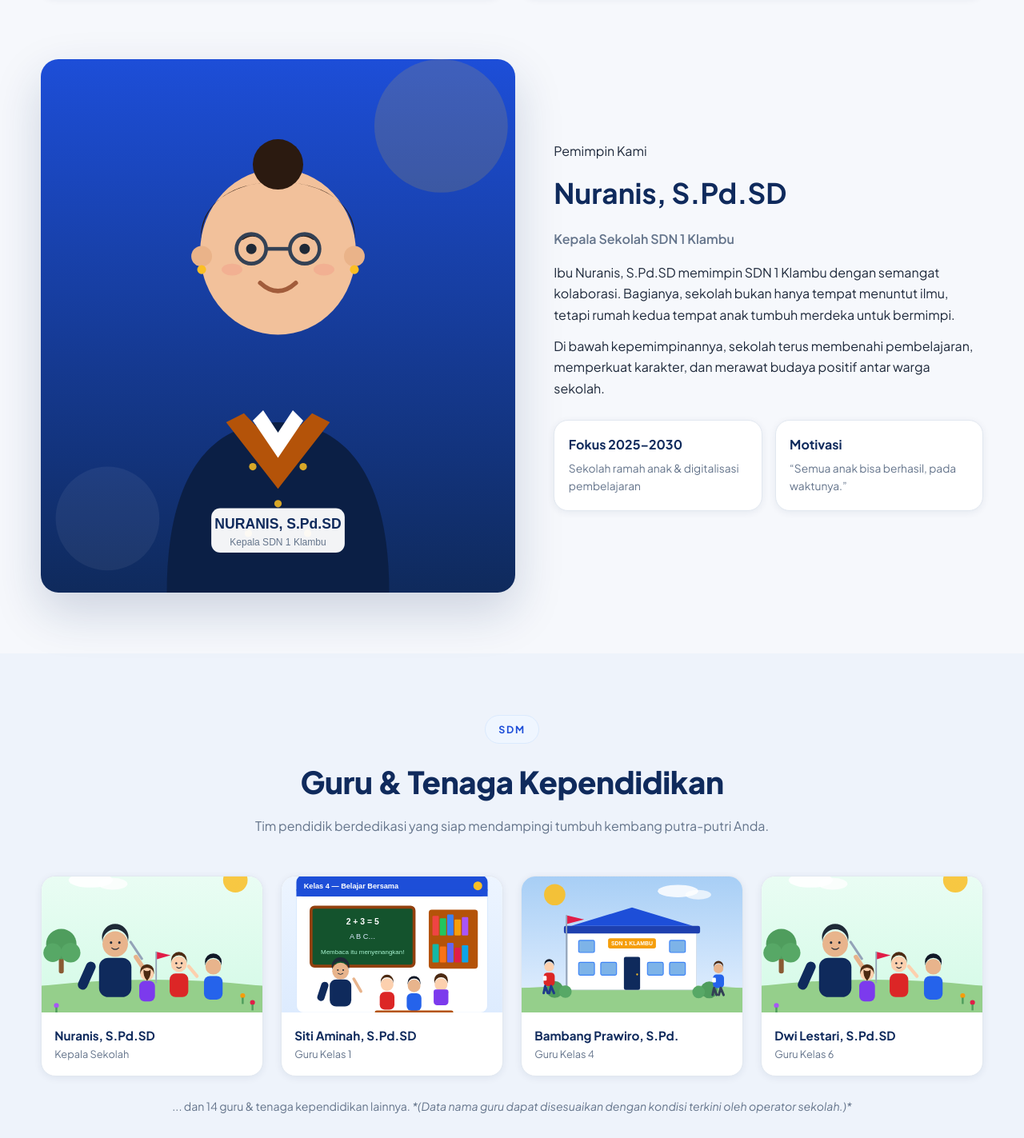
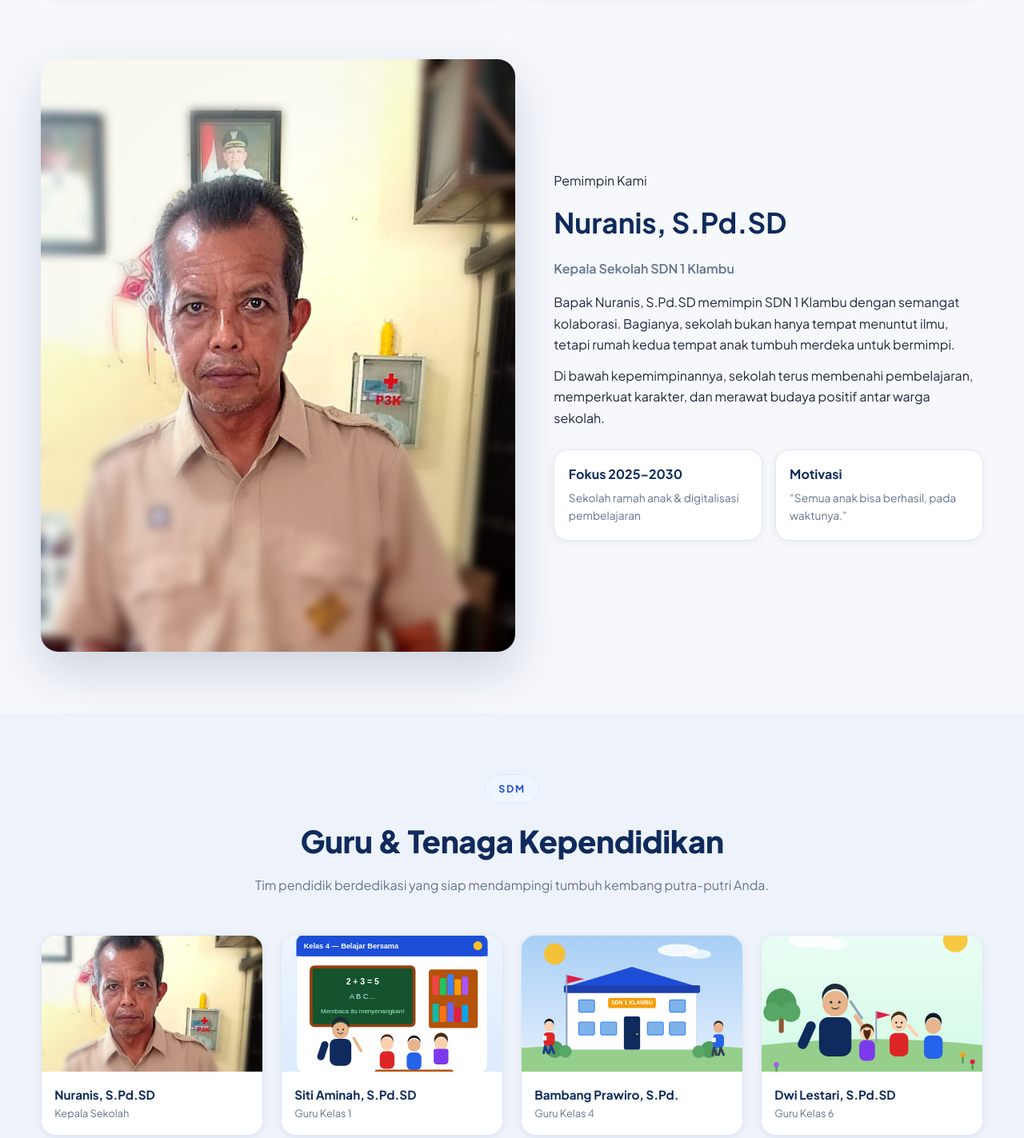
Before and after one commit to muhammadzaidun32-hub/sdn1klambu, a plain HTML site: page profil.html in a window 1280 px wide. Shown: the part 2370-3793 px from the top of the page at 80% size. Drawn offline with Linux system fonts and the light colour scheme.

Commit message:
Foto asli kepala sekolah: edit modern & tempel di beranda, profil, galeri

```diff
--- a/profil.html
+++ b/profil.html
@@ -143,13 +143,13 @@
 <section class="sec" style="padding-top:0">
   <div class="container profile-grid">
     <div class="reveal">
-      <img src="assets/img/kepsek.svg" alt="Kepala Sekolah Nuranis, S.Pd.SD" class="rounded" style="border-radius:22px;box-shadow:var(--shadow-lg)">
+      <img src="assets/img/kepsek-asli.jpg" alt="Kepala Sekolah Nuranis, S.Pd.SD" class="rounded" style="border-radius:22px;box-shadow:var(--shadow-lg)">
     </div>
     <div class="reveal">
       <span class="kicker">Pemimpin Kami</span>
       <h2 style="font-size:clamp(1.6rem,3vw,2.2rem);color:var(--blue-900);margin:.6rem 0 1rem">Nuranis, S.Pd.SD</h2>
       <p style="color:var(--mute);font-weight:600;margin-bottom:1rem">Kepala Sekolah SDN 1 Klambu</p>
-      <p>Ibu Nuranis, S.Pd.SD memimpin SDN 1 Klambu dengan semangat kolaborasi. Bagianya, sekolah bukan hanya tempat menuntut ilmu, tetapi rumah kedua tempat anak tumbuh merdeka untuk bermimpi.</p>
+      <p>Bapak Nuranis, S.Pd.SD memimpin SDN 1 Klambu dengan semangat kolaborasi. Bagianya, sekolah bukan hanya tempat menuntut ilmu, tetapi rumah kedua tempat anak tumbuh merdeka untuk bermimpi.</p>
       <p style="margin-top:.8rem">Di bawah kepemimpinannya, sekolah terus membenahi pembelajaran, memperkuat karakter, dan merawat budaya positif antar warga sekolah.</p>
       <div class="grid-2" style="margin-top:1.6rem;gap:1rem">
         <div class="card"><div class="card-body" style="padding:1.1rem"><strong style="color:var(--blue-900)">Fokus 2025–2030</strong><p style="font-size:.86rem;color:var(--mute);margin-top:.3rem">Sekolah ramah anak &amp; digitalisasi pembelajaran</p></div></div>
@@ -168,7 +168,7 @@
       <p>Tim pendidik berdedikasi yang siap mendampingi tumbuh kembang putra-putri Anda.</p>
     </div>
     <div class="grid-4">
-      <div class="card reveal"><img src="assets/img/guru-siswi.svg" alt="Guru kelas" style="height:170px;width:100%;object-fit:cover"><div class="card-body" style="padding:1rem"><strong style="color:var(--blue-900);font-size:.95rem">Nuranis, S.Pd.SD</strong><div style="font-size:.8rem;color:var(--mute)">Kepala Sekolah</div></div></div>
+      <div class="card reveal"><img src="assets/img/kepsek-asli-square.jpg" alt="Kepala Sekolah" style="height:170px;width:100%;object-fit:cover"><div class="card-body" style="padding:1rem"><strong style="color:var(--blue-900);font-size:.95rem">Nuranis, S.Pd.SD</strong><div style="font-size:.8rem;color:var(--mute)">Kepala Sekolah</div></div></div>
       <div class="card reveal"><img src="assets/img/kelas-belajar.svg" alt="Guru kelas" style="height:170px;width:100%;object-fit:cover"><div class="card-body" style="padding:1rem"><strong style="color:var(--blue-900);font-size:.95rem">Siti Aminah, S.Pd.SD</strong><div style="font-size:.8rem;color:var(--mute)">Guru Kelas 1</div></div></div>
       <div class="card reveal"><img src="assets/img/sekolah-depan.svg" alt="Guru kelas" style="height:170px;width:100%;object-fit:cover"><div class="card-body" style="padding:1rem"><strong style="color:var(--blue-900);font-size:.95rem">Bambang Prawiro, S.Pd.</strong><div style="font-size:.8rem;color:var(--mute)">Guru Kelas 4</div></div></div>
       <div class="card reveal"><img src="assets/img/guru-siswi.svg" alt="Guru kelas" style="height:170px;width:100%;object-fit:cover"><div class="card-body" style="padding:1rem"><strong style="color:var(--blue-900);font-size:.95rem">Dwi Lestari, S.Pd.SD</strong><div style="font-size:.8rem;color:var(--mute)">Guru Kelas 6</div></div></div>
```
Also changed, not shown: galeri.html (+1 -1 lines), index.html (+1 -1 lines), assets/img/kepsek-asli-square.jpg (added), assets/img/kepsek-asli.jpg (added).
